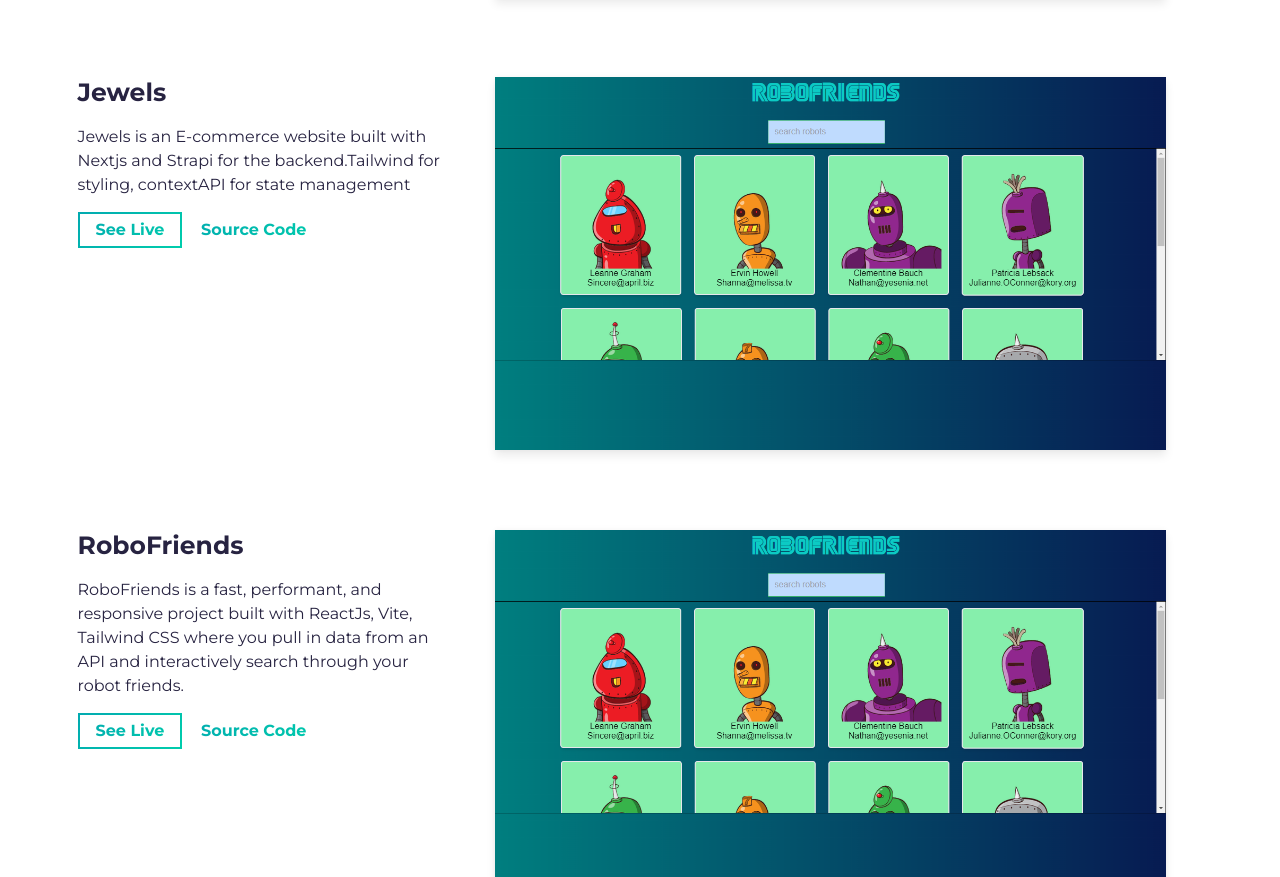
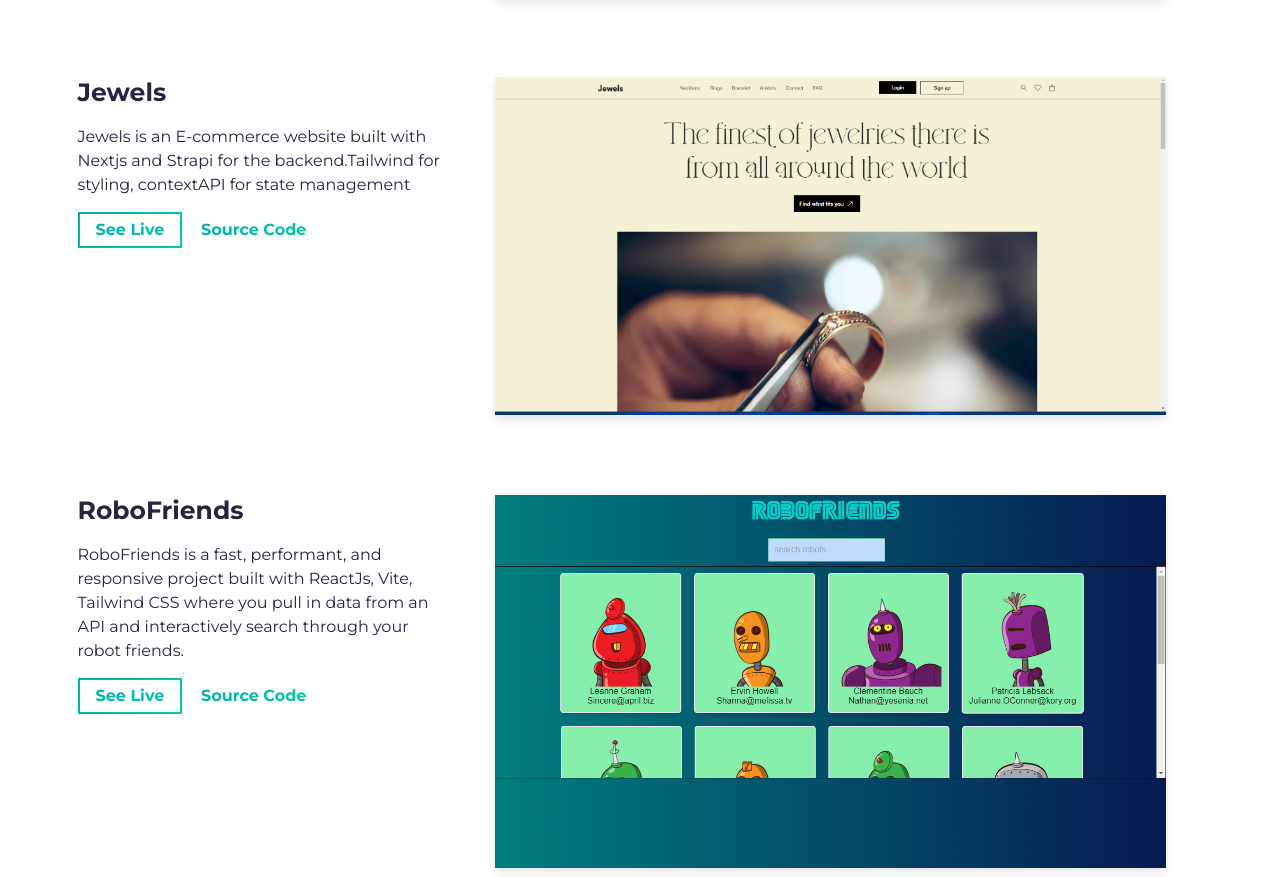
Before and after one commit to Esinnation/my_portfolio, a website built with Parcel: page src/index.html in a window 1280 px wide. Shown: the part 2366-3243 px from the top of the page. Built offline with nearby package versions, Linux system fonts and the light colour scheme.

Commit message:
Update index.html

```diff
--- a/src/index.html
+++ b/src/index.html
@@ -242,7 +242,7 @@ React and styled with Tailwind CSS, providing a visually appealing and user-frie
                     <img
                       alt="Project Image"
                       class="img-fluid"
-                      src="assets/RoboFriends.png"
+                      src="assets/jewels.png"
                     />
                   </div>
                 </a>
```
